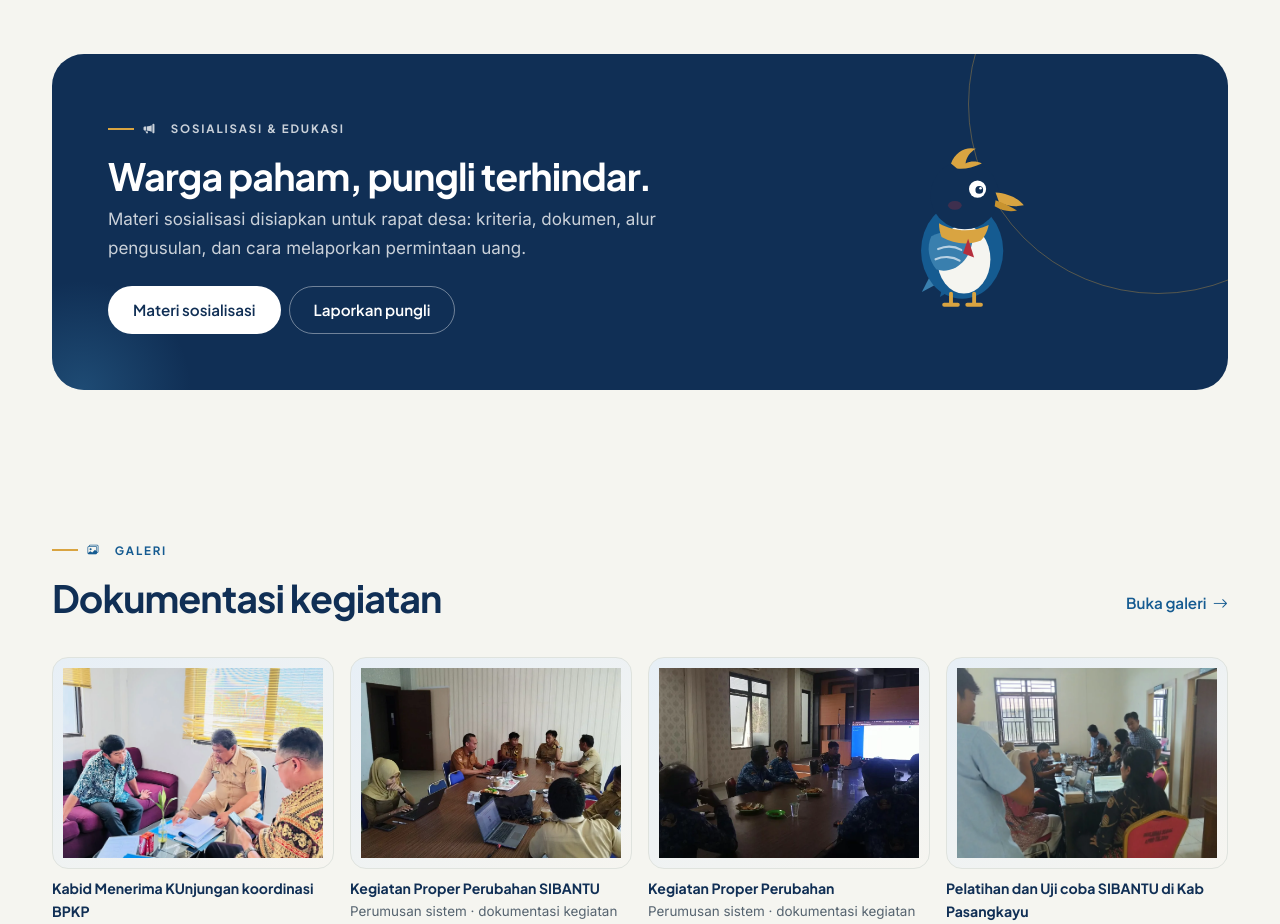
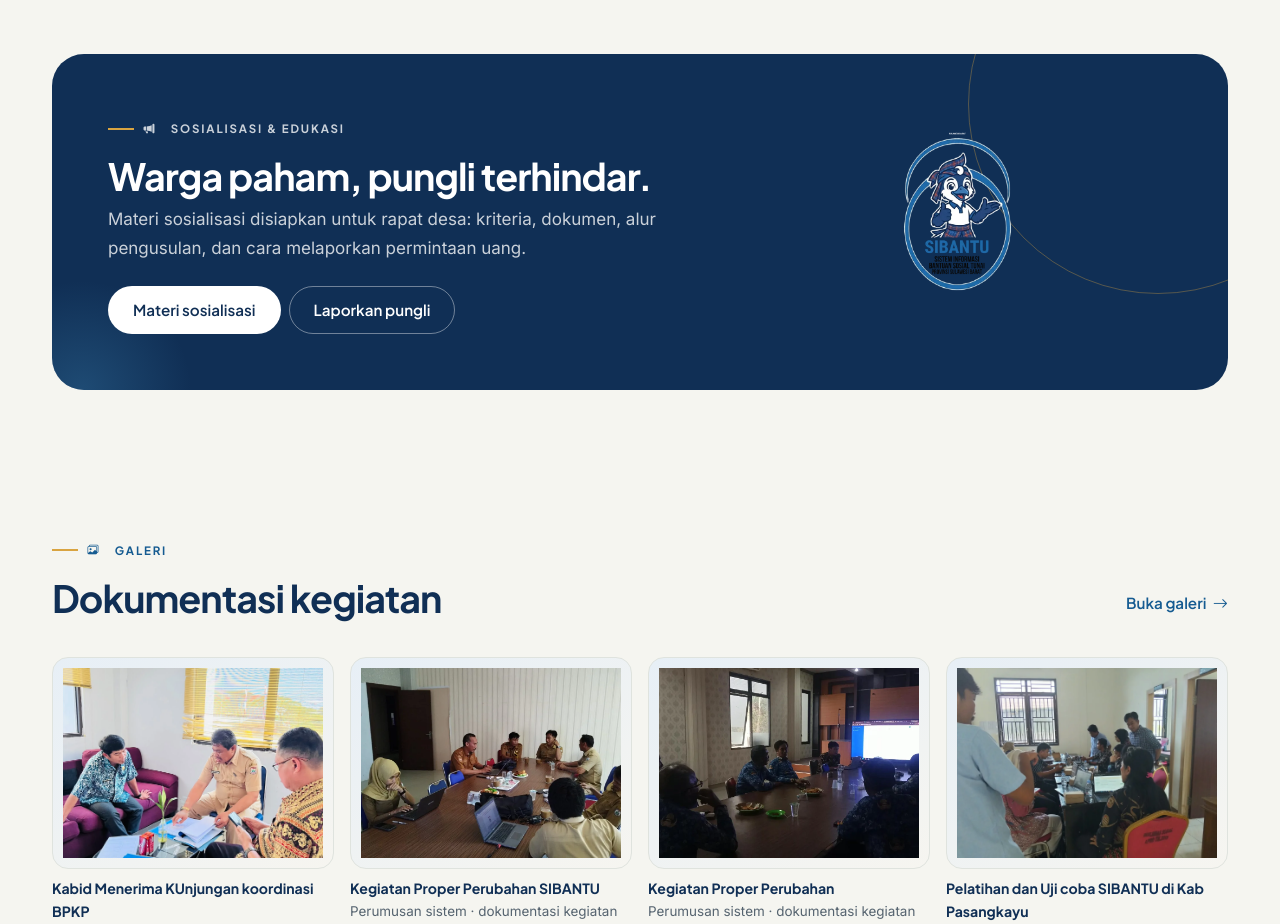
Before and after one commit to fal976256-wq/WEBINFO-SIBANTU, a plain HTML site: page docs/index.html in a window 1280 px wide. Shown: the part 5880-6804 px from the top of the page. Drawn offline with nearby package versions, Linux system fonts and the light colour scheme.

Commit message:
fix: ganti gambar maskot (burung) di band Sosialisasi dengan Logo SIBANTU WebP 56KB

```diff
--- a/docs/index.html
+++ b/docs/index.html
@@ -345,7 +345,7 @@
               </div>
             </div>
             <div class="col-lg-5 text-center">
-              <img src="aset/maskot-sibantu.svg" alt="" width="180" height="197" style="max-width:60%" loading="lazy">
+              <img src="aset/logo-sibantu-band.webp" alt="Logo SIBANTU" style="max-width:60%;height:auto" loading="lazy">
             </div>
           </div>
         </div>
```
Also changed, not shown: docs/aset/logo-sibantu-band.webp (added).
